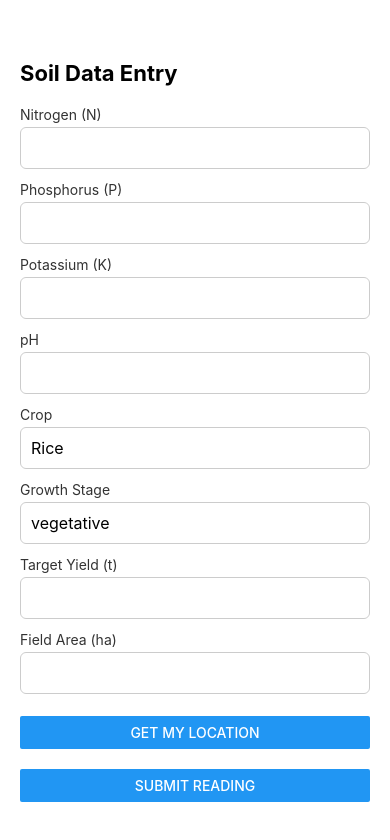
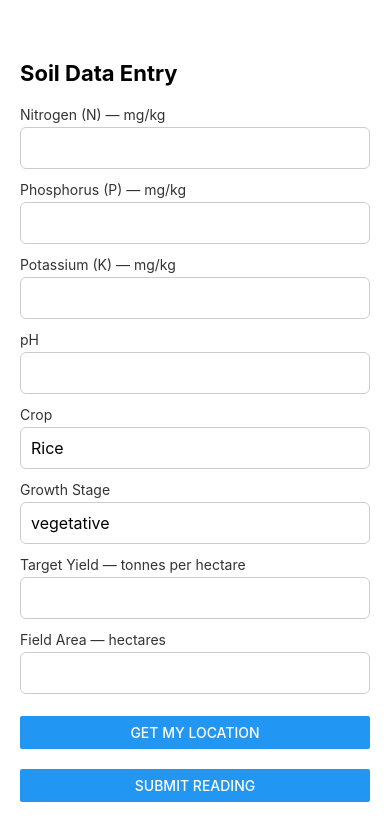
Before and after one commit to ROYALIST2001/soil-data-system, a React Native app in the folder mobile/: screen / in a window 390 px wide. Shown: the top 840 px of the page. Built offline with nearby package versions, Linux system fonts and the light colour scheme.

Commit message:
fix(mobile): show measurement units on all soil and yield inputs

```diff
--- a/mobile/src/screens/SoilEntryScreen.tsx
+++ b/mobile/src/screens/SoilEntryScreen.tsx
@@ -83,14 +83,14 @@ export default function SoilEntryScreen() {
       <Text style={styles.title}>Soil Data Entry</Text>
 
       {/* The SAME component used 8 times, with different props. */}
-      <InputField label="Nitrogen (N)" value={n} onChangeText={setN} numeric />
-      <InputField label="Phosphorus (P)" value={p} onChangeText={setP} numeric />
-      <InputField label="Potassium (K)" value={k} onChangeText={setK} numeric />
+      <InputField label="Nitrogen (N) — mg/kg" value={n} onChangeText={setN} numeric />
+      <InputField label="Phosphorus (P) — mg/kg" value={p} onChangeText={setP} numeric />
+      <InputField label="Potassium (K) — mg/kg" value={k} onChangeText={setK} numeric />
       <InputField label="pH" value={ph} onChangeText={setPh} numeric />
       <InputField label="Crop" value={crop} onChangeText={setCrop} />
       <InputField label="Growth Stage" value={stage} onChangeText={setStage} />
-      <InputField label="Target Yield (t)" value={targetYield} onChangeText={setTargetYield} numeric />
-      <InputField label="Field Area (ha)" value={area} onChangeText={setArea} numeric />
+      <InputField label="Target Yield — tonnes per hectare" value={targetYield} onChangeText={setTargetYield} numeric />
+      <InputField label="Field Area — hectares" value={area} onChangeText={setArea} numeric />
 
       <View style={styles.buttonRow}>
         <Button
```
